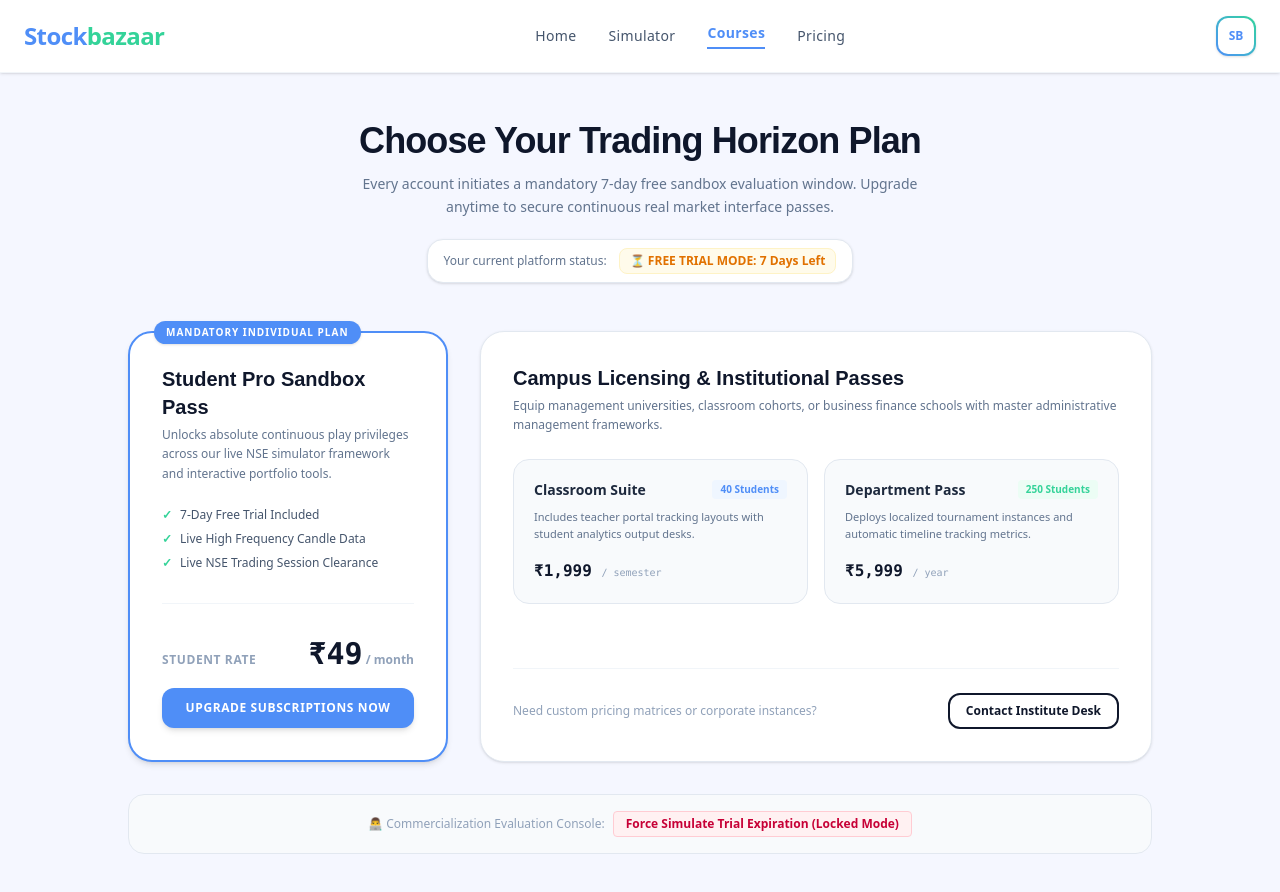
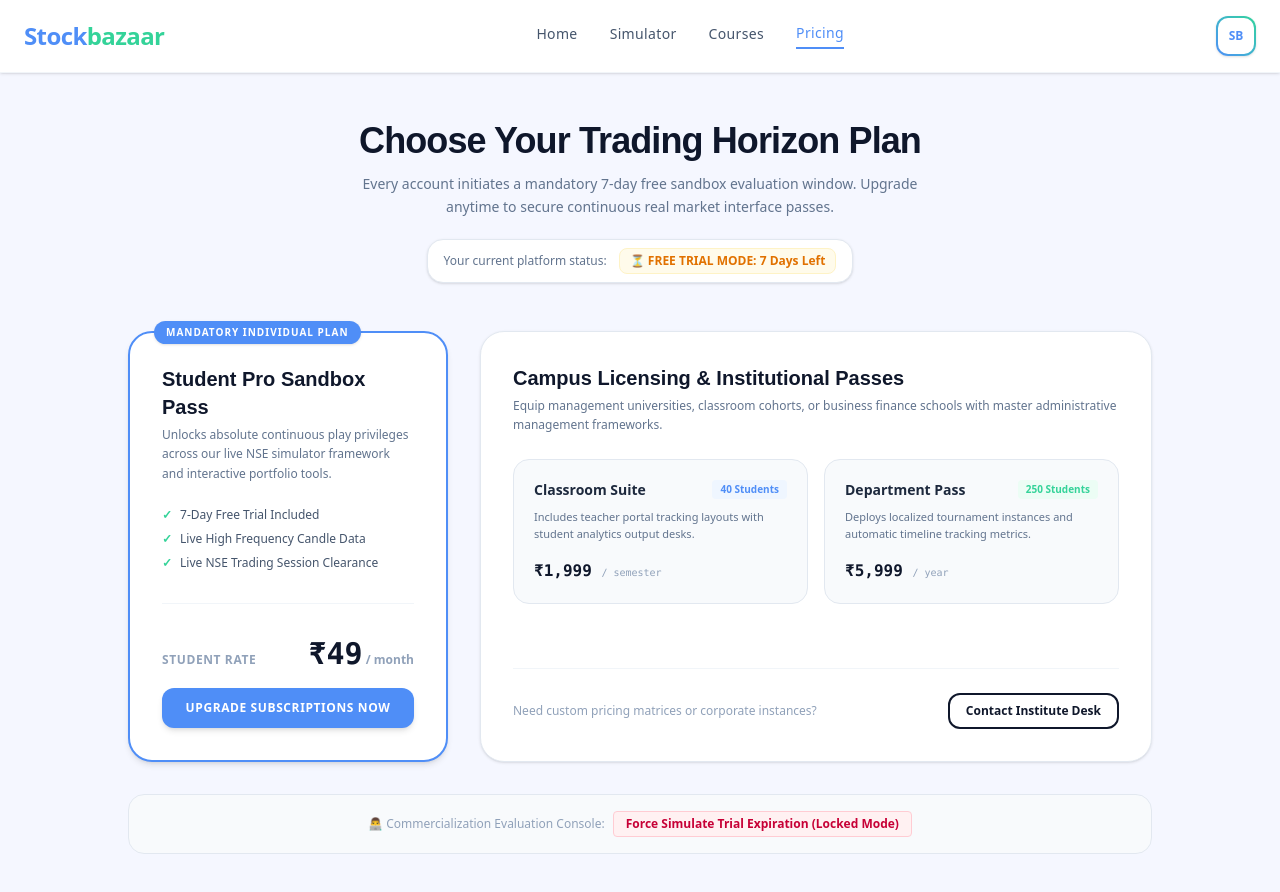
Before and after one commit to Chipkar879/stockbazaar, a Next.js app: page /pricing in a window 1280 px wide. Shown: the top 892 px of the page. Built offline with nearby package versions, Linux system fonts and the light colour scheme.

Commit message:
fix: make navbar link highlighting completely dynamic

```diff
--- a/components/Navbar.jsx
+++ b/components/Navbar.jsx
@@ -1,23 +1,37 @@
+"use client";
+
 import Link from 'next/link';
+import { usePathname } from 'next/navigation';
 
 export default function Navbar() {
+  const pathname = usePathname();
+
+  // Helper function to check if a link is active
+  const getLinkClass = (path) => {
+    const baseClass = "font-medium text-sm tracking-wide transition-colors pb-1";
+    const activeClass = "text-[#4F8EF7] font-bold border-b-2 border-[#4F8EF7]";
+    const inactiveClass = "text-slate-600 hover:text-[#4F8EF7]";
+
+    return `${baseClass} ${pathname === path ? activeClass : inactiveClass}`;
+  };
+
   return (
-    <nav class="bg-white border-b border-slate-100 sticky top-0 z-50 shadow-sm backdrop-blur-md bg-white/95 px-6 py-4">
-        <div class="max-w-7xl mx-auto flex items-center justify-between">
-            <div class="flex-shrink-0">
-                <Link href="/" class="font-poppins font-extrabold text-2xl text-[#4F8EF7] tracking-tight select-none">
-                    Stock<span class="text-[#34D399]">bazaar</span>
+    <nav className="bg-white border-b border-slate-100 sticky top-0 z-50 shadow-sm backdrop-blur-md bg-white/95 px-6 py-4">
+        <div className="max-w-7xl mx-auto flex items-center justify-between">
+            <div className="flex-shrink-0">
+                <Link href="/" className="font-poppins font-extrabold text-2xl text-[#4F8EF7] tracking-tight select-none">
+                    Stock<span className="text-[#34D399]">bazaar</span>
                 </Link>
             </div>
-            <div class="hidden md:flex items-center justify-center gap-8 flex-1">
-                <Link href="/" class="text-slate-600 hover:text-[#4F8EF7] font-medium text-sm tracking-wide">Home</Link>
-                <Link href="/simulator" class="text-slate-600 hover:text-[#4F8EF7] font-medium text-sm tracking-wide">Simulator</Link>
-                <Link href="/courses" class="text-[#4F8EF7] font-bold border-b-2 border-[#4F8EF7] pb-1 text-sm tracking-wide">Courses</Link>
-                <Link href="/pricing" class="text-slate-600 hover:text-[#4F8EF7] font-medium text-sm tracking-wide">Pricing</Link>
+            <div className="hidden md:flex items-center justify-center gap-8 flex-1">
+                <Link href="/" className={getLinkClass('/')}>Home</Link>
+                <Link href="/simulator" className={getLinkClass('/simulator')}>Simulator</Link>
+                <Link href="/courses" className={getLinkClass('/courses')}>Courses</Link>
+                <Link href="/pricing" className={getLinkClass('/pricing')}>Pricing</Link>
             </div>
-            <div class="flex items-center gap-4 flex-shrink-0">
-                <div class="h-10 w-10 bg-gradient-to-tr from-[#4F8EF7] to-[#34D399] rounded-xl p-0.5 shadow-sm">
-                    <div class="h-full w-full bg-white rounded-[10px] flex items-center justify-center text-xs font-extrabold text-[#4F8EF7]">SB</div>
+            <div className="flex items-center gap-4 flex-shrink-0">
+                <div className="h-10 w-10 bg-gradient-to-tr from-[#4F8EF7] to-[#34D399] rounded-xl p-0.5 shadow-sm">
+                    <div className="h-full w-full bg-white rounded-[10px] flex items-center justify-center text-xs font-extrabold text-[#4F8EF7]">SB</div>
                 </div>
             </div>
         </div>
```
